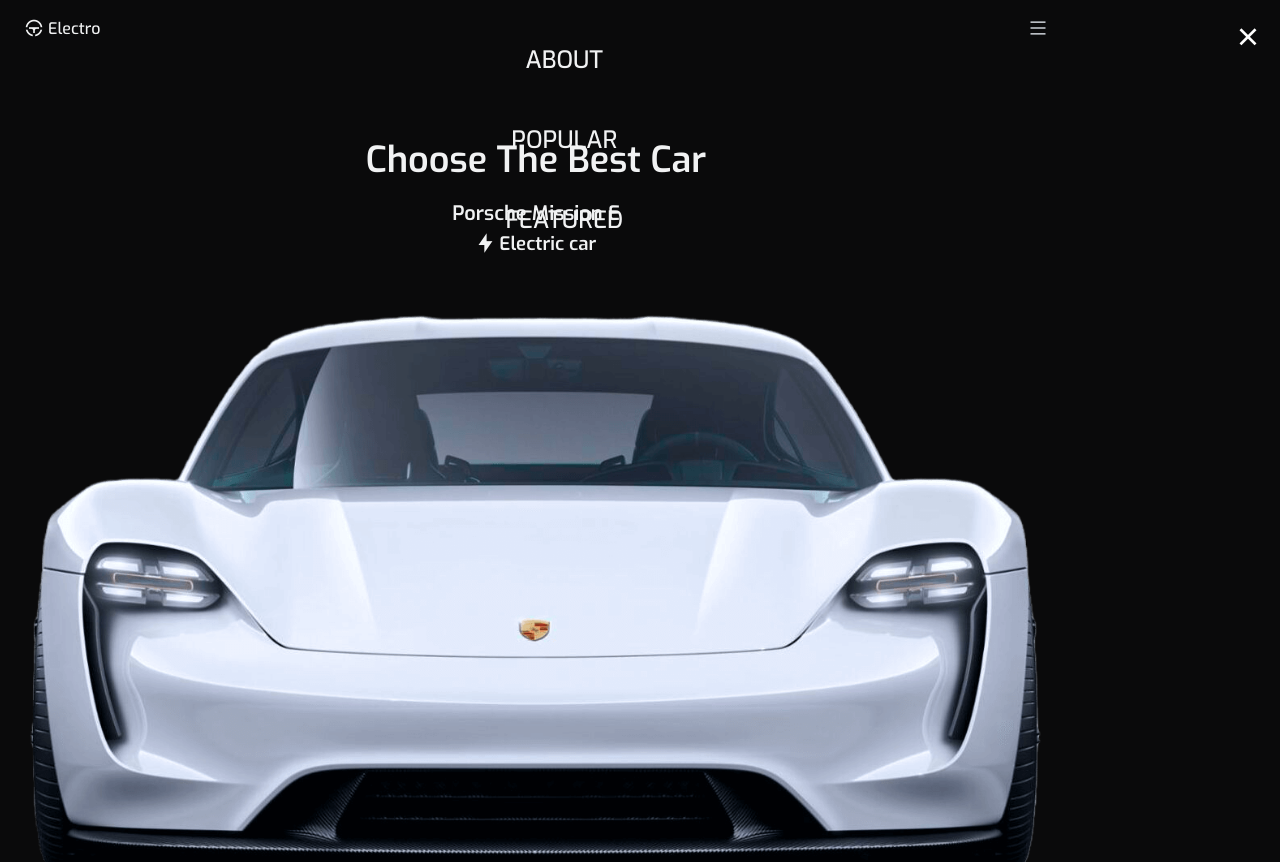
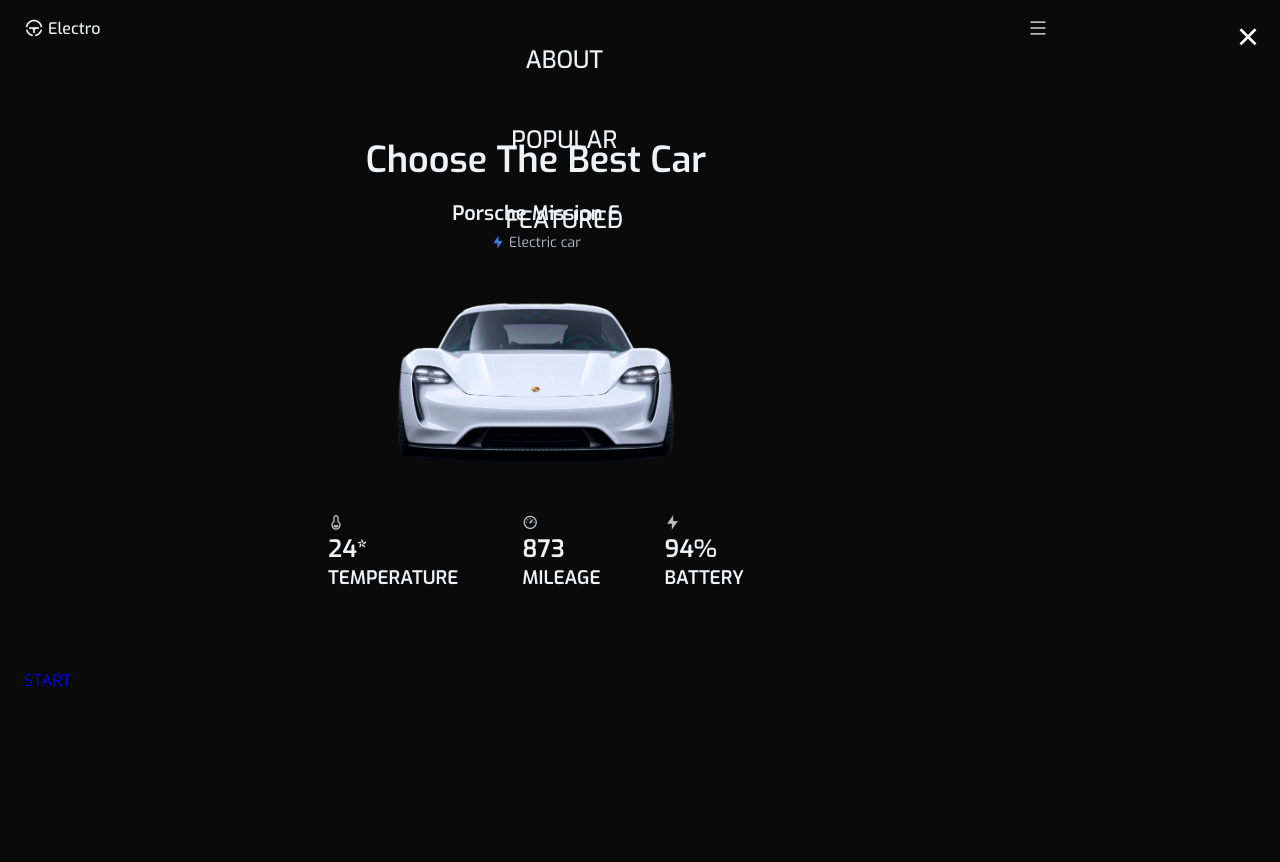
Before and after one commit to proxza/smart-cars-theme, a plain HTML site: page index.html in a window 1280 px wide. Shown: the top 862 px of the page. Drawn offline with nearby package versions, Linux system fonts and the light colour scheme.

Commit message:
upd styles

```diff
--- a/assets/css/styles.css
+++ b/assets/css/styles.css
@@ -230,6 +230,32 @@ nav__toggle {
   margin-bottom: 0.25rem;
 }
 
+.home__elec {
+  font-size: var(--small-font-size);
+  font-weight: 400;
+  color: var(--text-color);
+  display: inline-flex;
+  align-items: center;
+  column-gap: 0.25rem;
+}
+
+.home__elec i {
+  color: var(--first-color);
+}
+
+.home__img {
+  width: 280px;
+  justify-self: center;
+}
+
+.home__car {
+  display: flex;
+  justify-content: center;
+  align-items: center;
+  column-gap: 4rem;
+  margin-bottom: 2rem;
+}
+
 /* Button animate */
 
 /*=============== BUTTON ===============*/
```
